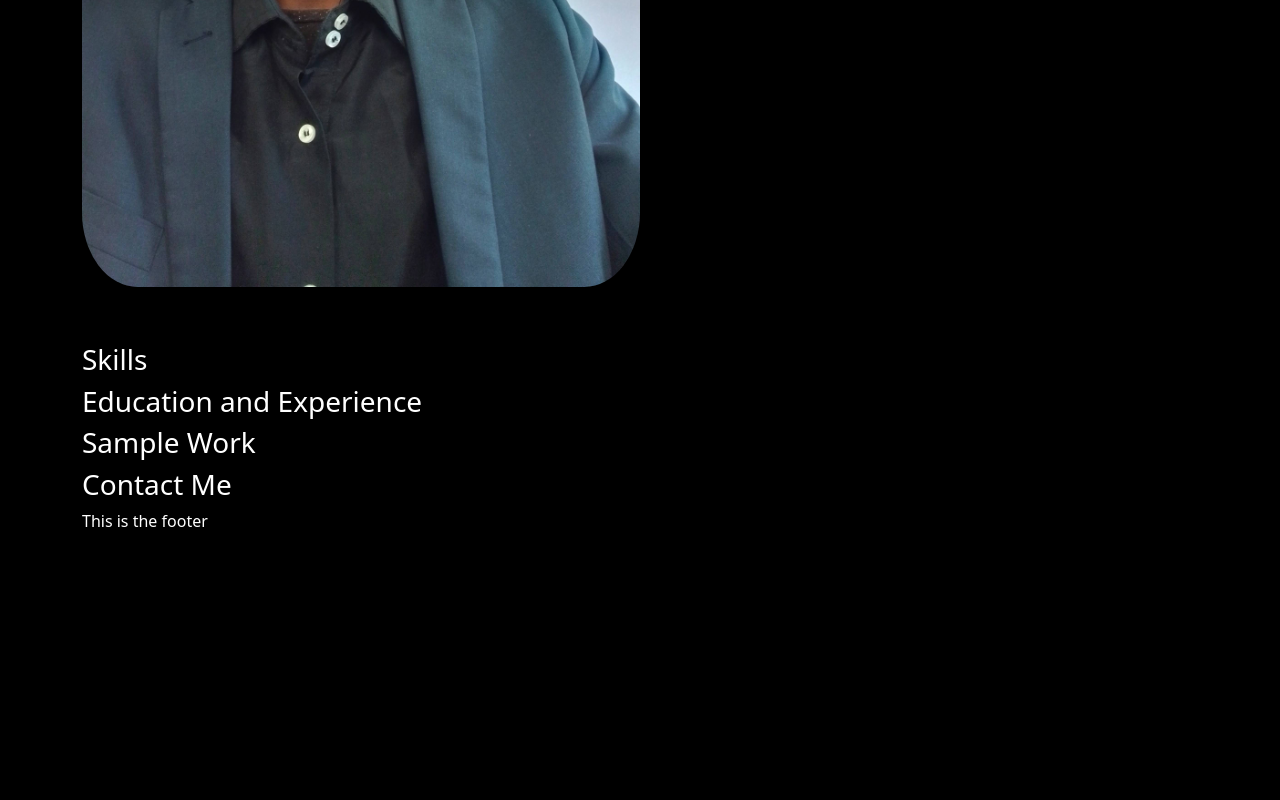
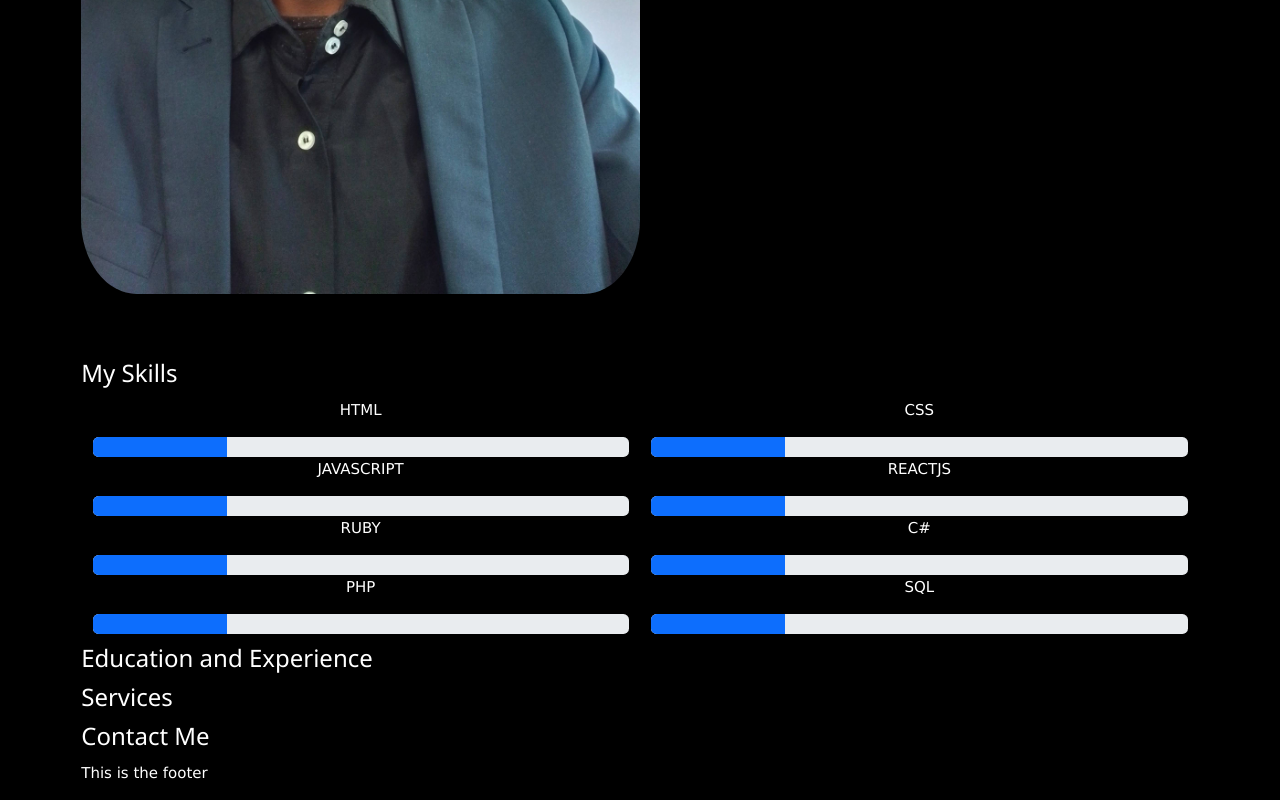
Before and after one commit to pronepoet/simple-website, a website: page index.html in a window 1280 px wide. Shown: the part 515-1315 px from the top of the page. Before the commit the page ends 1066 px from the top, so only its background shows below. Drawn offline with nearby package versions, Linux system fonts and the light colour scheme.

Commit message:
🚧 Work in progress

```diff
--- a/index.html
+++ b/index.html
@@ -6,6 +6,7 @@
     <title>Okeyo</title>
 
 <link href="https://cdn.jsdelivr.net/npm/bootstrap@5.3.2/dist/css/bootstrap.min.css" rel="stylesheet" integrity="sha384-T3c6CoIi6uLrA9TneNEoa7RxnatzjcDSCmG1MXxSR1GAsXEV/Dwwykc2MPK8M2HN" crossorigin="anonymous">
+<link rel="stylesheet" href="https://www.w3schools.com/w3css/4/w3.css">
 <link rel="stylesheet" href="./style.css">
 <link rel="stylesheet" href="https://cdnjs.cloudflare.com/ajax/libs/animate.css/4.1.1/animate.min.css"/>
 </head>
@@ -51,9 +52,77 @@
     </p>
  </div>
 
-<h3>Skills</h3>
+<h3>My Skills</h3>
+<div class="animate__animated animate__fadeInUp container text-center">
+    <div class="row">
+      <div class="col">
+        <p>HTML</p>
+        <div class="progress" role="progressbar" aria-label="Example 20px high" aria-valuenow="25" aria-valuemin="0" aria-valuemax="100" style="height: 20px">
+            <div class="progress-bar" style="width: 25%"></div>
+          </div>
+      </div>
+      <div class="col">
+        <p>CSS</p>
+        <div class="progress" role="progressbar" aria-label="Example 20px high" aria-valuenow="25" aria-valuemin="0" aria-valuemax="100" style="height: 20px">
+            <div class="progress-bar" style="width: 25%"></div>
+          </div>
+      </div>
+
+    </div>
+
+    <div class="row">
+        <div class="col">
+          <p>JAVASCRIPT</p>
+          <div class="progress" role="progressbar" aria-label="Example 20px high" aria-valuenow="25" aria-valuemin="0" aria-valuemax="100" style="height: 20px">
+              <div class="progress-bar" style="width: 25%"></div>
+            </div>
+        </div>
+        <div class="col">
+          <p>REACTJS</p>
+          <div class="progress" role="progressbar" aria-label="Example 20px high" aria-valuenow="25" aria-valuemin="0" aria-valuemax="100" style="height: 20px">
+              <div class="progress-bar" style="width: 25%"></div>
+            </div>
+        </div>
+
+      </div>
+
+      <div class="row">
+        <div class="col">
+          <p>RUBY</p>
+          <div class="progress" role="progressbar" aria-label="Example 20px high" aria-valuenow="25" aria-valuemin="0" aria-valuemax="100" style="height: 20px">
+              <div class="progress-bar" style="width: 25%"></div>
+            </div>
+        </div>
+        <div class="col">
+          <p>C#</p>
+          <div class="progress" role="progressbar" aria-label="Example 20px high" aria-valuenow="25" aria-valuemin="0" aria-valuemax="100" style="height: 20px">
+              <div class="progress-bar" style="width: 25%"></div>
+            </div>
+        </div>
+
+      </div>
+
+      <div class="row">
+        <div class="col">
+          <p>PHP</p>
+          <div class="progress" role="progressbar" aria-label="Example 20px high" aria-valuenow="25" aria-valuemin="0" aria-valuemax="100" style="height: 20px">
+              <div class="progress-bar" style="width: 25%"></div>
+            </div>
+        </div>
+        <div class="col">
+          <p>SQL</p>
+          <div class="progress" role="progressbar" aria-label="Example 20px high" aria-valuenow="25" aria-valuemin="0" aria-valuemax="100" style="height: 20px">
+              <div class="progress-bar" style="width: 25%"></div>
+            </div>
+        </div>
+
+      </div>
+
+
+    </div>
+
 <h3>Education and Experience</h3>
-<h3>Sample Work</h3>
+<h3>Services</h3>
 <h3>Contact Me</h3>
  <footer>
     <p>This is the footer</p>
--- a/style.css
+++ b/style.css
@@ -19,6 +19,9 @@ body{
 .image{
     height:100vh;
 }
+.image p{
+    font-size:large;
+}
 .myImage{
     border-radius:10%;
     width: 50%;
```
